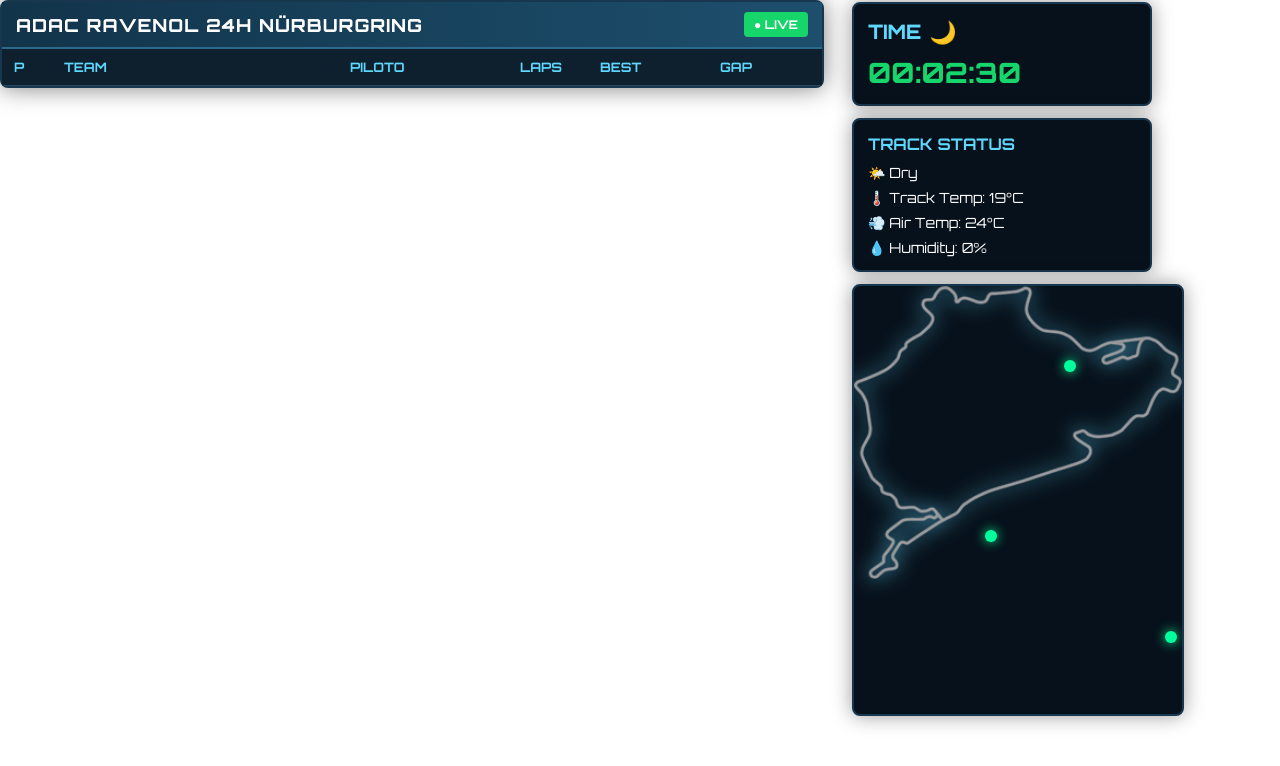
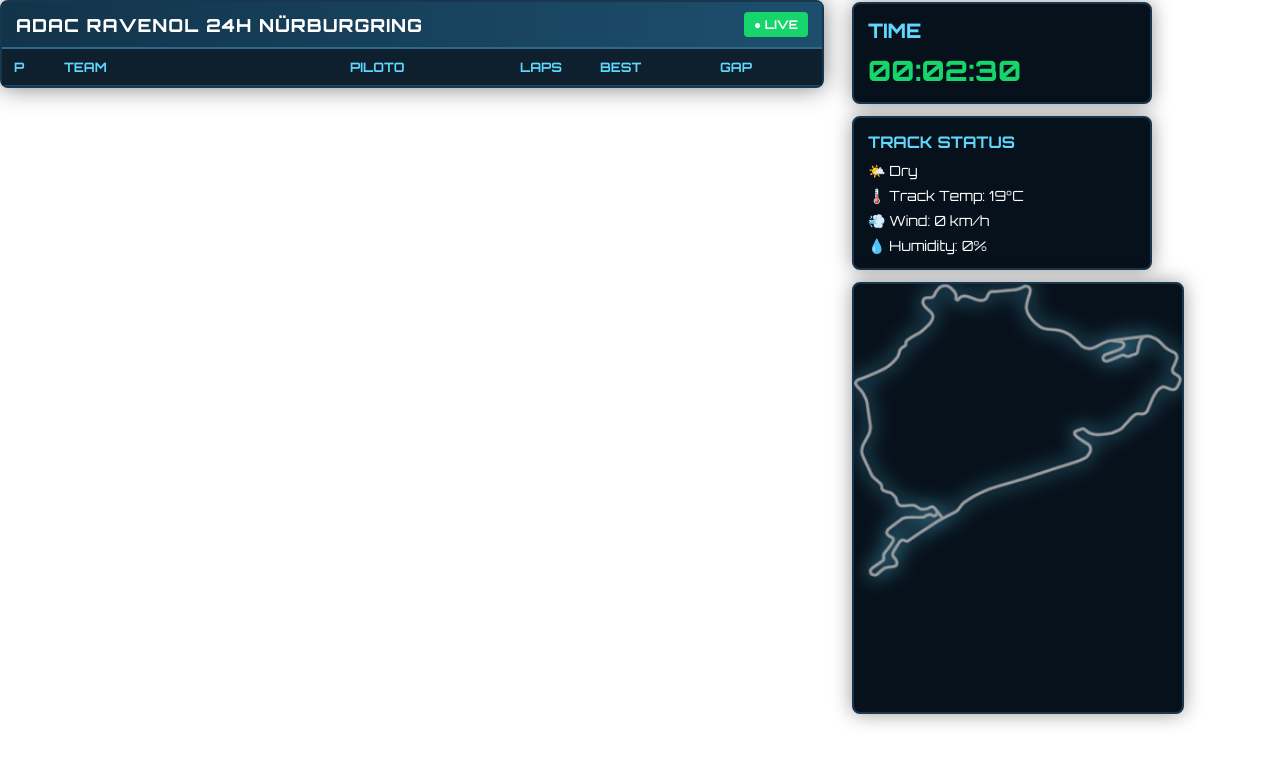
Before and after one commit to Chavitoxo/nurburgring-overlay, a website: page index.html in a window 1280 px wide. Drawn offline with Linux system fonts and the light colour scheme; no server answers.

Commit message:
updated overlay

```diff
--- a/index.html
+++ b/index.html
@@ -4,7 +4,12 @@
 <head>
 
 <meta charset="UTF-8">
+
+<meta name="viewport" content="width=device-width, initial-scale=1.0">
+
 <link rel="stylesheet" href="style.css">
+
+<title>Nürburgring Overlay</title>
 
 </head>
 
@@ -17,9 +22,7 @@
         <div class="sessionbox">
 
             <div class="sessiontitle">
-
-                TIME <span id="dayicon">🌙</span>
-
+                TIME
             </div>
 
             <div id="timebox">
@@ -47,7 +50,7 @@
             </div>
 
             <div class="weatherinfo">
-                💨 Air Temp: 24°C
+                💨 Wind: 0 km/h
             </div>
 
             <div class="weatherinfo">
@@ -59,8 +62,6 @@
         <div class="trackmap">
 
             <img src="track.png" id="trackimg">
-
-            <div id="trackdots"></div>
 
         </div>
 
--- a/script.js
+++ b/script.js
@@ -132,116 +132,3 @@
     setInterval(updateClock,1000);
 
 };
-
-const trackPoints = [
-
-    {x:195,y:78},
-    {x:170,y:95},
-    {x:145,y:125},
-    {x:135,y:165},
-    {x:128,y:210},
-    {x:138,y:255},
-    {x:160,y:295},
-    {x:195,y:330},
-    {x:240,y:355},
-    {x:285,y:365},
-    {x:320,y:350},
-    {x:345,y:320},
-    {x:365,y:290},
-    {x:395,y:265},
-    {x:430,y:245},
-    {x:470,y:220},
-    {x:510,y:195},
-    {x:550,y:170},
-    {x:590,y:145},
-    {x:625,y:120},
-    {x:655,y:98},
-    {x:690,y:88},
-    {x:715,y:100},
-    {x:725,y:130},
-    {x:710,y:165},
-    {x:685,y:195},
-    {x:650,y:220},
-    {x:610,y:230},
-    {x:570,y:225},
-    {x:535,y:210},
-    {x:510,y:195},
-    {x:490,y:220},
-    {x:495,y:255},
-    {x:520,y:280},
-    {x:555,y:285},
-    {x:595,y:270},
-    {x:630,y:245},
-    {x:660,y:215},
-    {x:690,y:180},
-    {x:710,y:140}
-
-];
-
-const dotsContainer =
-document.getElementById('trackdots');
-
-const fakeCars = [];
-
-for(let i = 0; i < 8; i++){
-
-    const dot = document.createElement('div');
-
-    dot.className = 'dot';
-
-    dotsContainer.appendChild(dot);
-
-    fakeCars.push({
-
-        el:dot,
-
-        progress:i * 5
-
-    });
-
-}
-
-function animateFakeCars(){
-
-    fakeCars.forEach(car => {
-
-        car.progress += 0.08;
-
-        if(car.progress >= trackPoints.length){
-
-            car.progress = 0;
-
-        }
-
-        const index =
-        Math.floor(car.progress);
-
-        const nextIndex =
-        (index + 1) % trackPoints.length;
-
-        const p1 =
-        trackPoints[index];
-
-        const p2 =
-        trackPoints[nextIndex];
-
-        const t =
-        car.progress - index;
-
-        const x =
-        p1.x + (p2.x - p1.x) * t;
-
-        const y =
-        p1.y + (p2.y - p1.y) * t;
-
-        car.el.style.left =
-        `${x}px`;
-
-        car.el.style.top =
-        `${y}px`;
-
-    });
-
-}
-
-setInterval(animateFakeCars,16);
--- a/style.css
+++ b/style.css
@@ -231,18 +231,6 @@
 
     font-weight:800;
 
-    display:flex;
-
-    align-items:center;
-
-}
-
-#dayicon{
-
-    margin-left:8px;
-
-    font-size:22px;
-
 }
 
 #timebox{
@@ -310,38 +298,3 @@
     drop-shadow(0 0 10px #5ed8ff);
 
 }
-
-#trackdots{
-
-    position:absolute;
-
-    top:0;
-    left:0;
-
-    width:100%;
-    height:100%;
-
-    z-index:5;
-
-    pointer-events:none;
-
-}
-
-.dot{
-
-    position:absolute;
-
-    width:12px;
-    height:12px;
-
-    background:#00ff9d;
-
-    border-radius:50%;
-
-    box-shadow:
-    0 0 12px #00ff9d;
-
-    transform:
-    translate(-50%,-50%);
-
-}
```
